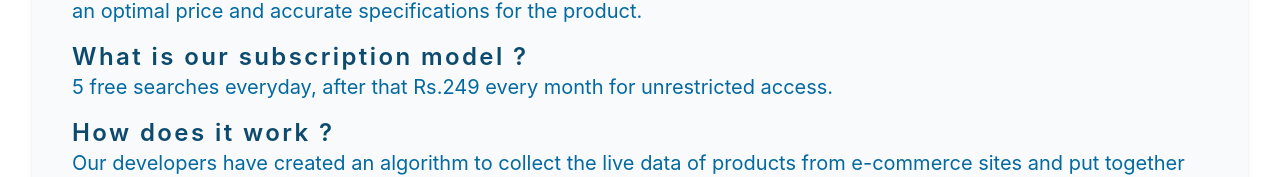
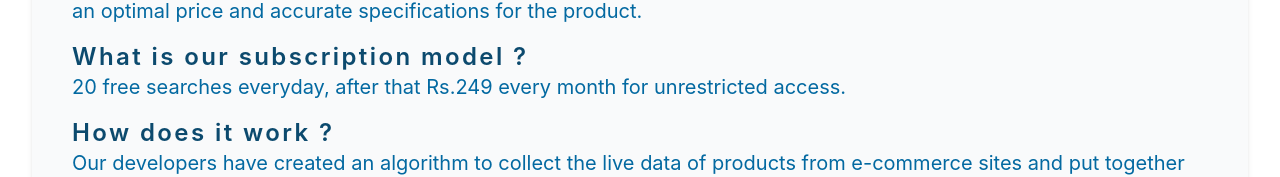
Before and after one commit to Mr-Emerald-Wolf/comparo-ui, a React (Create React App) app: page /help in a window 1280 px wide. Shown: the part 419-596 px from the top of the page. Built offline with nearby package versions, Linux system fonts and the light colour scheme.

Commit message:
Free searches incremented.

```diff
--- a/src/components/Help.js
+++ b/src/components/Help.js
@@ -35,7 +35,7 @@ export class Help extends Component {
                                    What is our subscription model ?
                                 </h2>
                                 <a className="dark:text-sky-200 text-sky-700 leading-relaxed md:text-xl" href="https://www.instagram.com/comparo.ecommerce/">
-                                    5 free searches everyday, after that Rs.249 every month for unrestricted access.
+                                    20 free searches everyday, after that Rs.249 every month for unrestricted access.
                                 </a>
 
                             </div>
```
